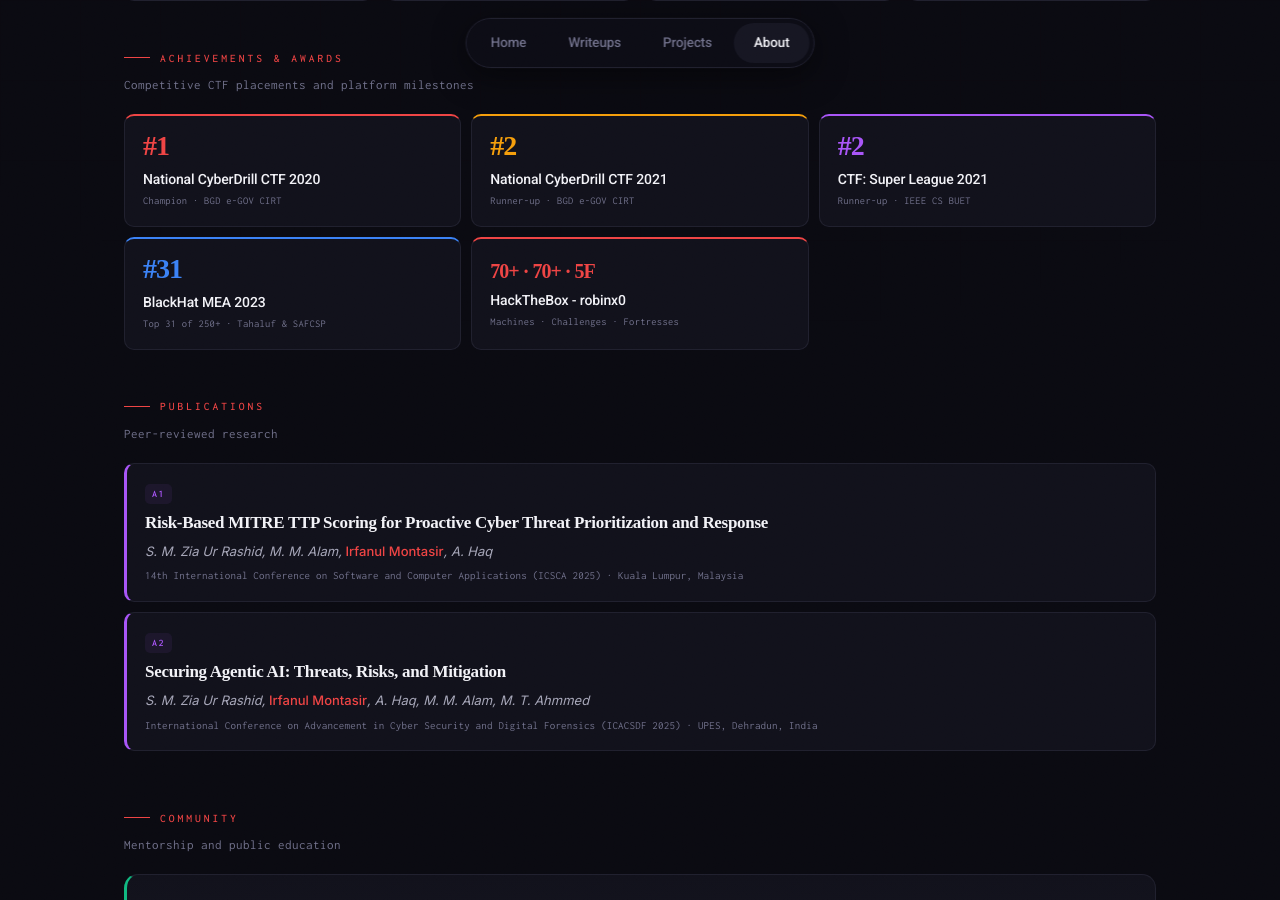
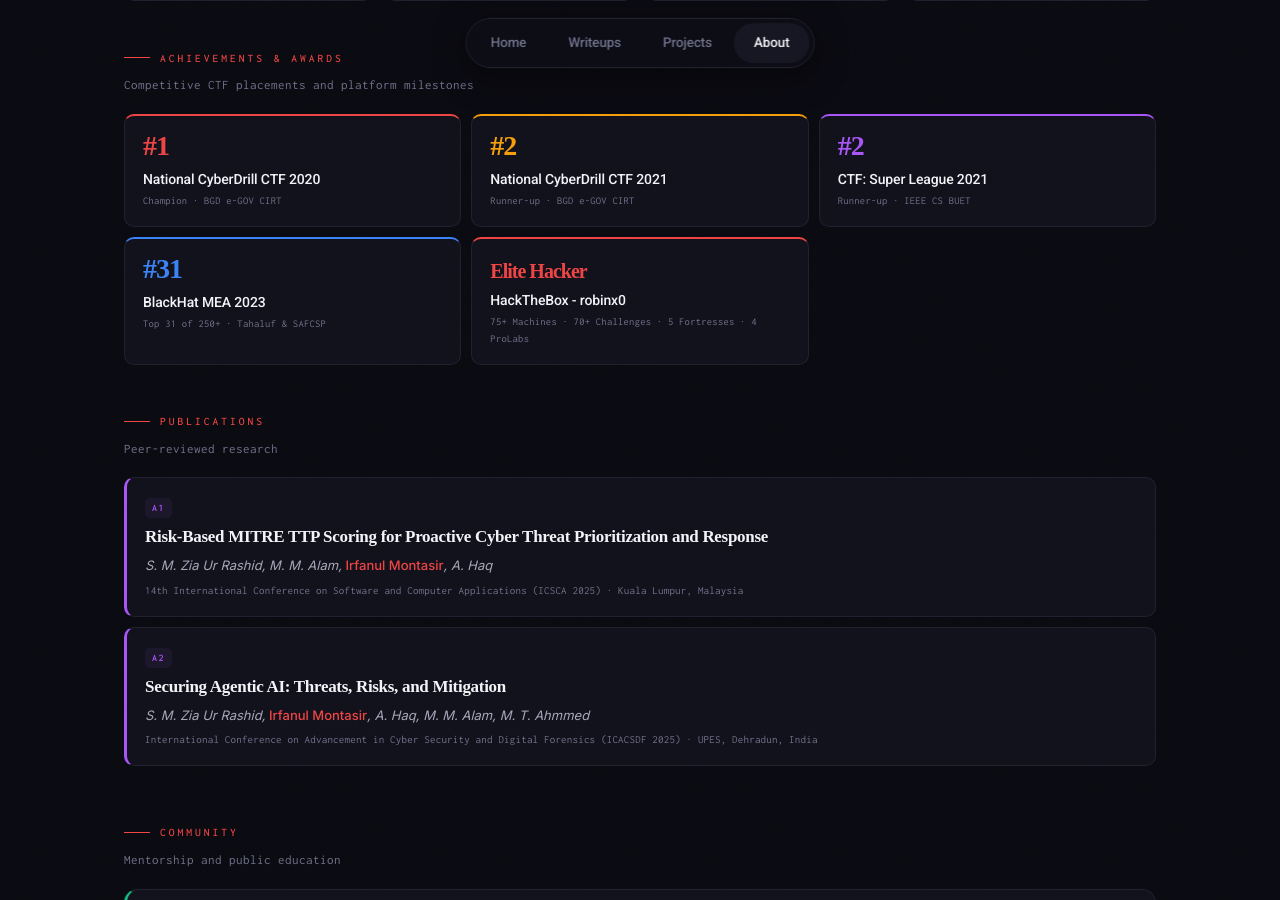
Before and after one commit to Robinx0/robinx0.github.io, a Jekyll site: the page built from about.html, in a window 1280 px wide and 900 px high, scrolled down 2927 px. Built offline with Jekyll 4.4.1, drawn with Linux system fonts in a browser that asks for light colours; some web fonts are replaced.

Commit message:
Update achievements.yml

```diff
--- a/_data/achievements.yml
+++ b/_data/achievements.yml
@@ -24,7 +24,7 @@
   meta:  "Top 31 of 250+ · Tahaluf & SAFCSP"
   color: blue
 
-- rank:           "70+ · 70+ · 5F"
+- rank:           "Elite Hacker"
   rank_font_size: "20px"
   title:          "HackTheBox - robinx0"
-  meta:           "Machines · Challenges · Fortresses"
+  meta:           "75+ Machines · 70+ Challenges · 5 Fortresses · 4 ProLabs"
```
